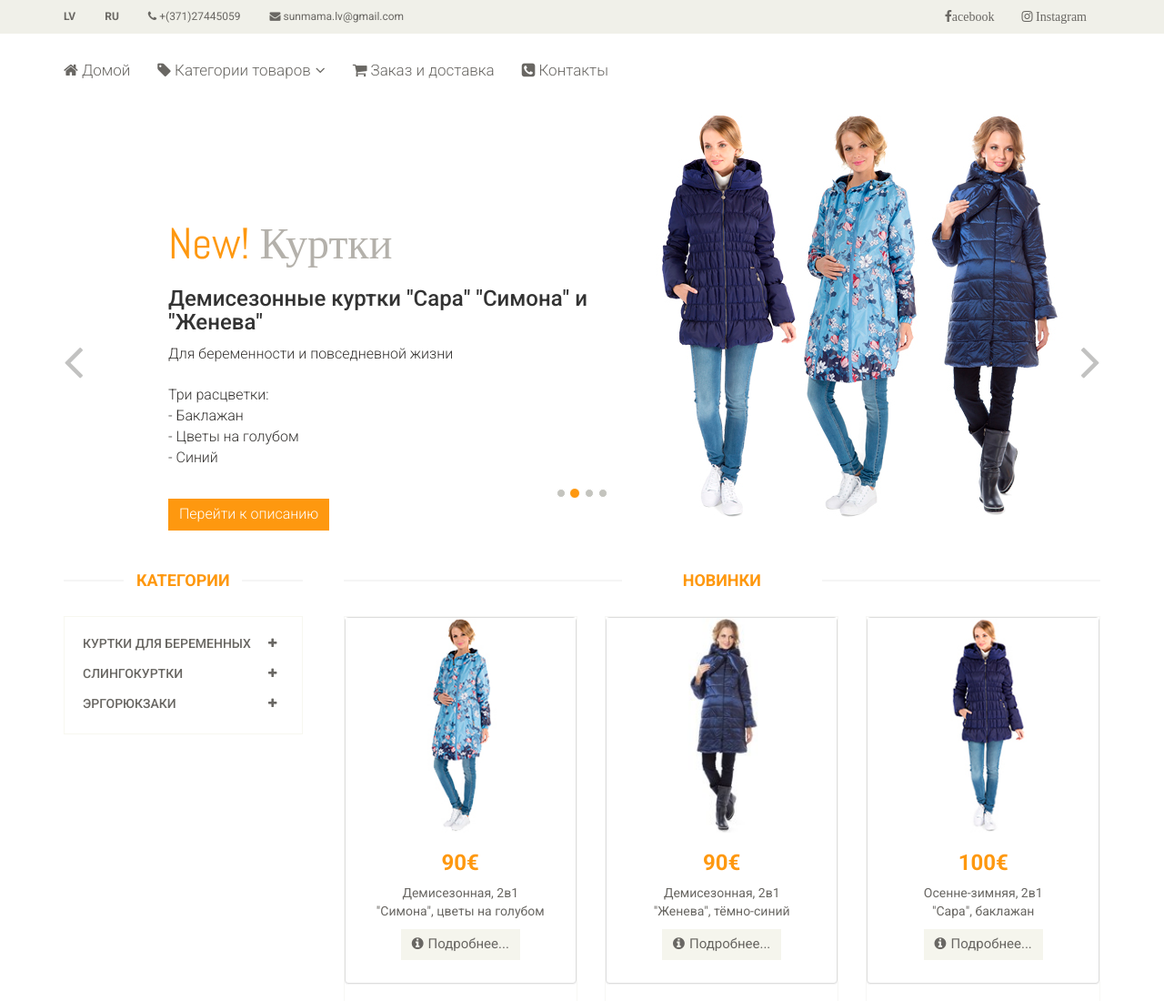
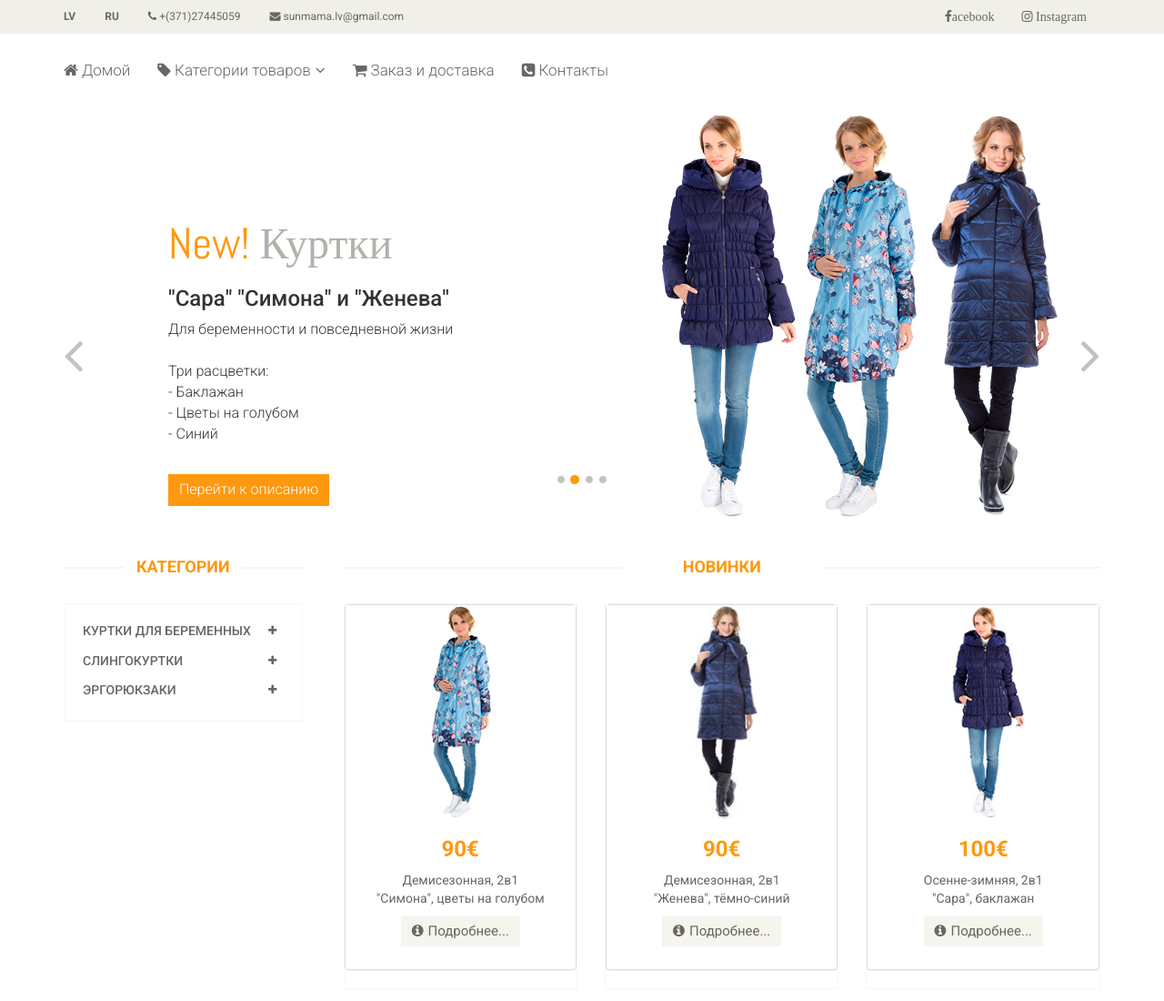
Before and after one commit to sunmama-lv/sunmama-lv.github.io, a plain HTML site: page index.html in a window 1280 px wide. Shown: the top 1100 px of the page at 91% size. Drawn offline with Linux system fonts and the light colour scheme.

Commit message:
слайд изменение 02

```diff
--- a/index.html
+++ b/index.html
@@ -183,7 +183,7 @@
 							<div class="item">
 								<div class="col-sm-6">
 									<h1><span>New!</span> Куртки</h1>
-									<h3>Демисезонные куртки "Сара" "Симона" и "Женева"</h3>
+									<h3>"Сара" "Симона" и "Женева"</h3>
 									<p>Для беременности и повседневной жизни<br><br>
                                     Три расцветки:<br>- Баклажан<br>- Цветы на голубом<br>- Синий</p>
 									<a href="#novinki01"><button type="button" class="btn btn-default get" >Перейти к описанию</button></a>
```
